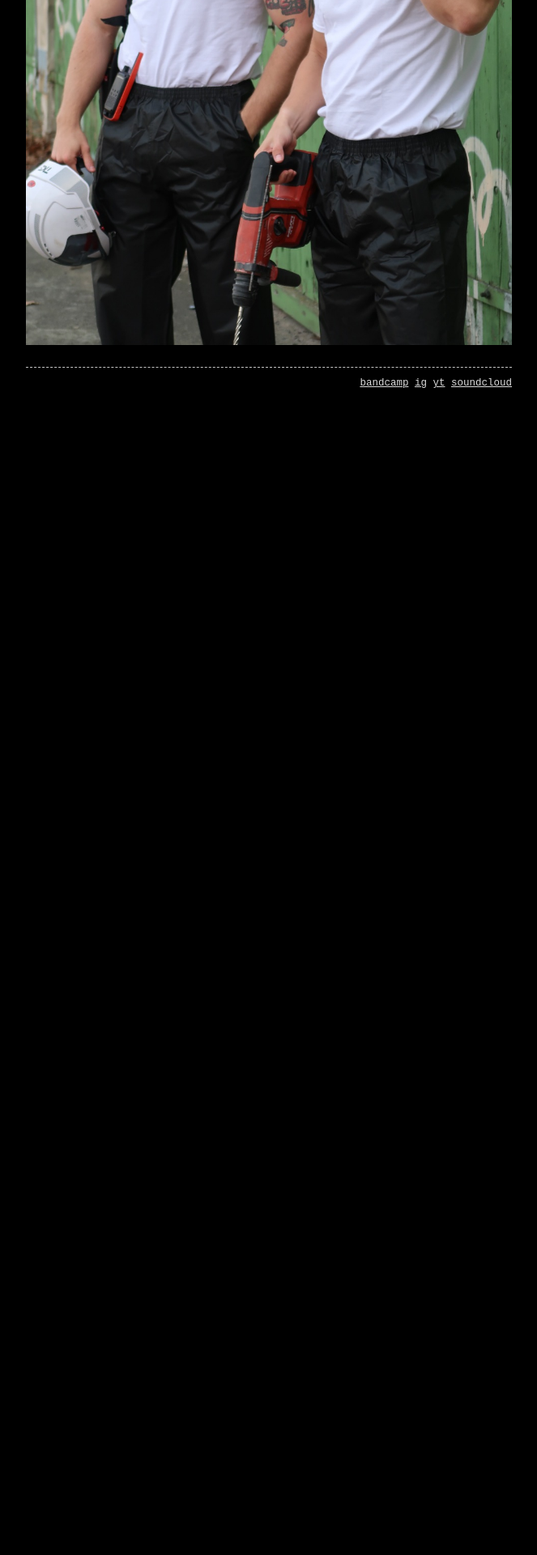
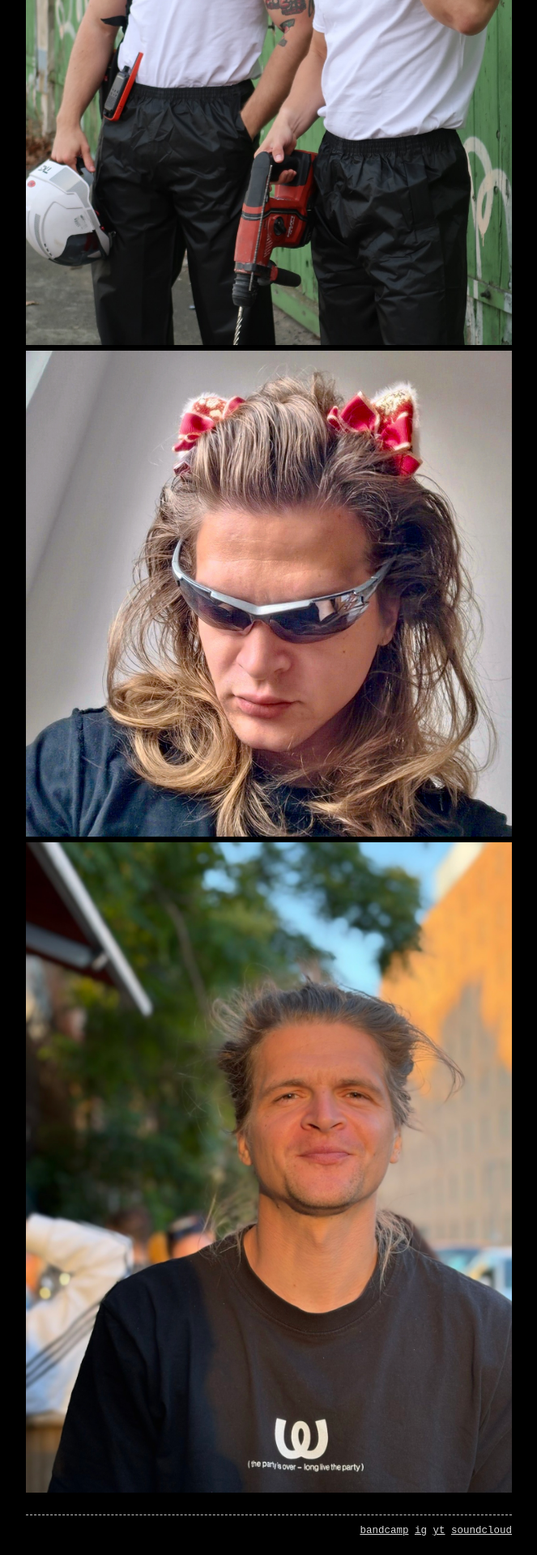
Before and after one commit to luisoala/monopohl, a Jekyll site: the page built from artist_kit_luis.md, in a window 1280 px wide. Shown: the part 758-2678 px from the top of the page at 81% size, without its empty margins (308-971 px from the left). Built offline with Jekyll 4.4.1, drawn with Linux system fonts in a browser that asks for light colours; before the commit the page ends 1261 px from its top, so only the background shows below that.

Commit message:
Add images to artist_kit_luis.md
Added two images to artist_kit_luis.md to enhance visual content.

```diff
--- a/artist_kit_luis.md
+++ b/artist_kit_luis.md
@@ -9,3 +9,5 @@
 together with [ls22](https://www.instagram.com/ls22_bln), he co-founded [*elektroinstallation monopohl*](https://www.instagram.com/monopohlisten) as a playground for forward-driving electronic music. through the project, he's become known for unearthing everything from dusty drum machine classics to fresh house cuts, creating sets where vintage italo gems collide with cutting-edge house. the label's [*pohlcast series*](https://soundcloud.com/monopohlisten/sets/pohlcast-series) has featured artists like [dynamic d](https://soundcloud.com/dennis-vd-berg), [neurotiker](https://www.instagram.com/neurotiker_music), [reset](https://www.instagram.com/reset.musicc), [michael lane](https://www.instagram.com/michaellane87), [audio vacanze](https://soundcloud.com/pcl), and [automaticamore](https://soundcloud.com/automatic-amore), showcasing both established and emerging talent.
 <br>
 <img src="{{ "/assets/20250224_162905.jpg" | relative_url }}" alt="dachdecken" width="100%">
+<img src="{{ "/assets/IMG_20250928_122626.jpg" | relative_url }}" alt="dachdecken" width="100%">
+<img src="{{ "/assets/IMG_20250928_123128.jpg" | relative_url }}" alt="dachdecken" width="100%">
```
